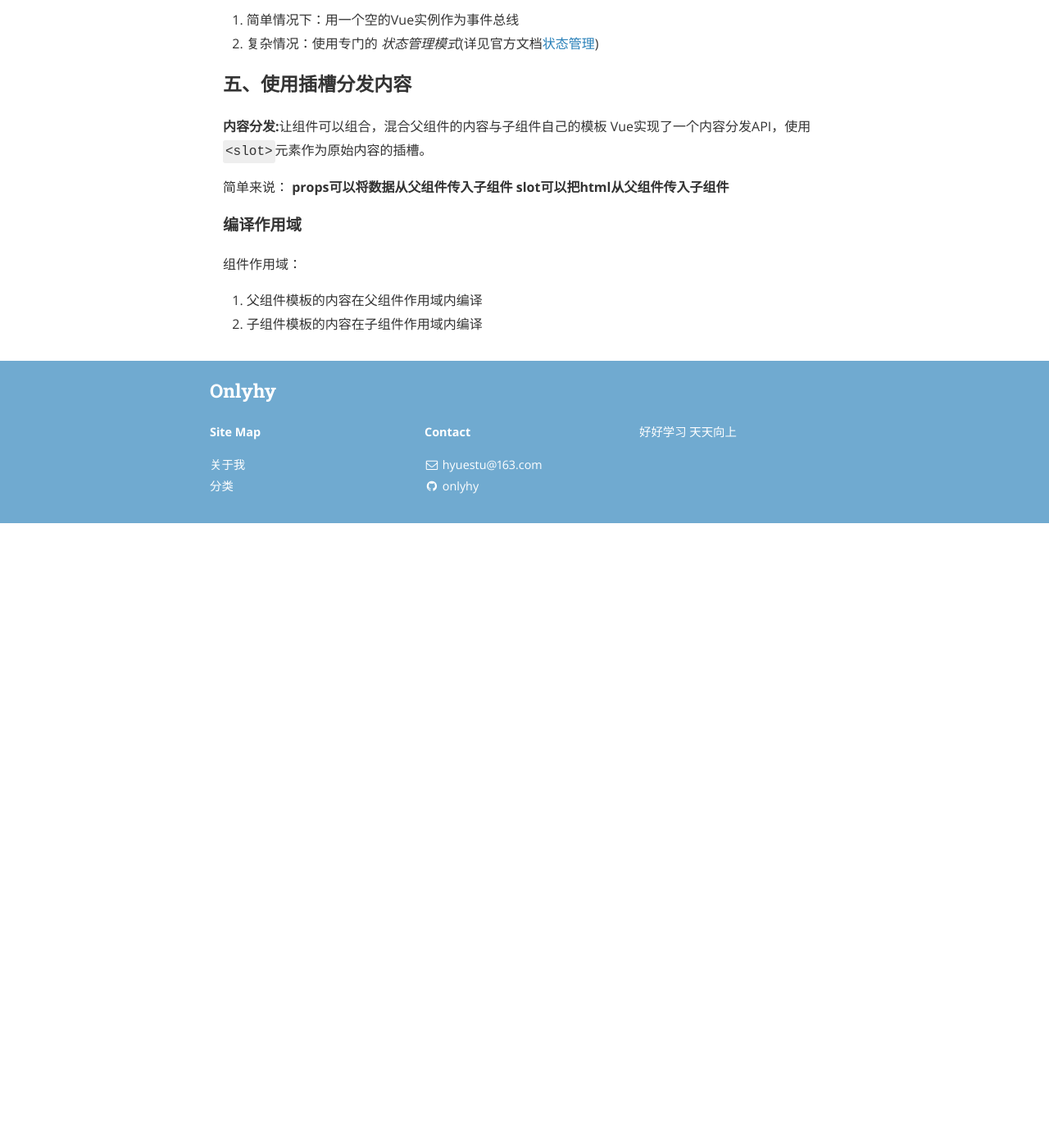
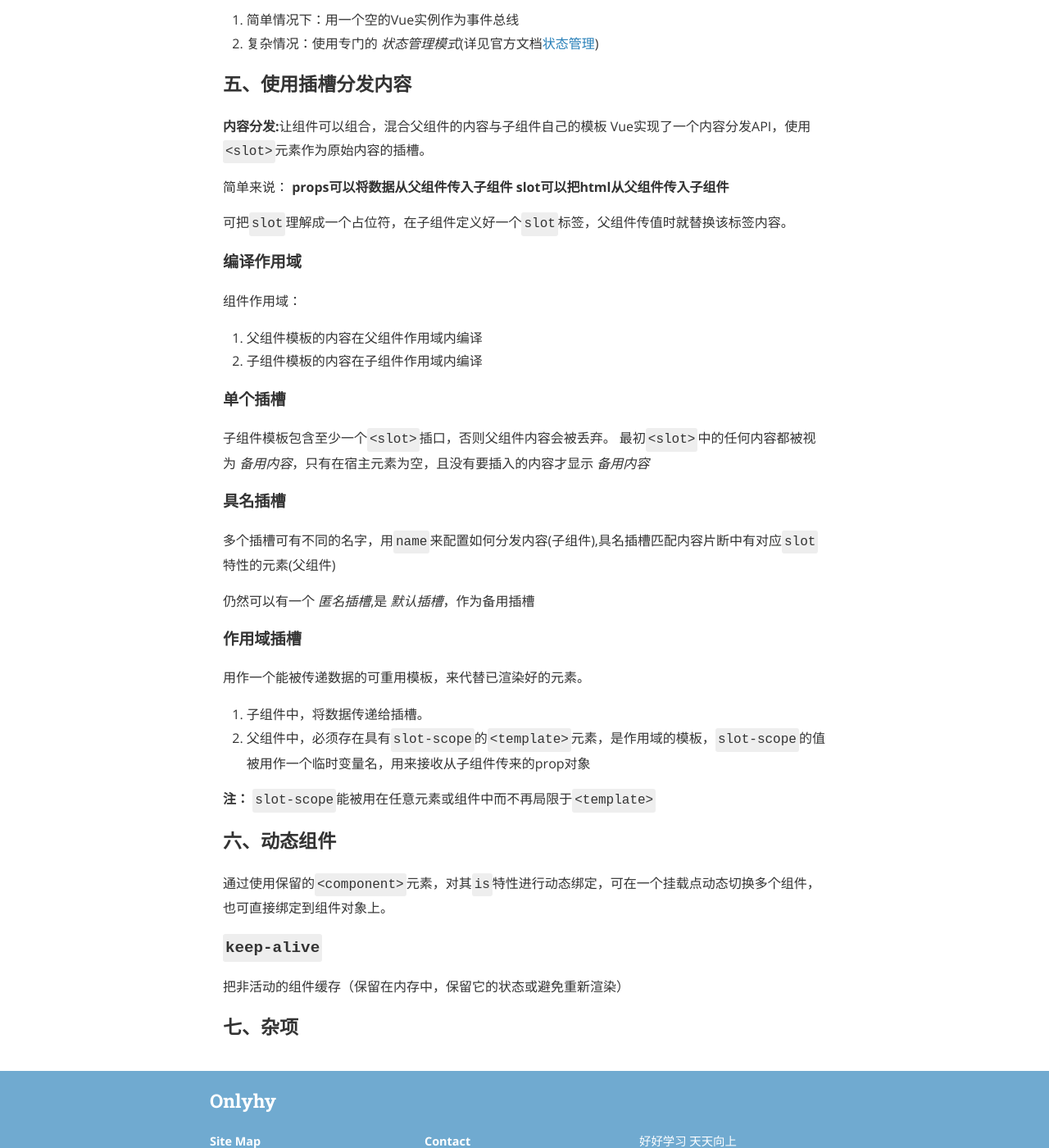
Before and after one commit to onlyhy/onlyhy.github.io, a Jekyll site: the page built from _posts/2018-04-12-Vue组件.markdown, in a window 1280 px wide and 1400 px high, scrolled down 6485 px. Shown: the whole window at 82% size. Built offline with Jekyll 4.4.1, drawn with Linux system fonts in a browser that asks for light colours; nearby versions of some CDN libraries; before the commit the page ends 7123 px from its top, so only the background shows below that.

Commit message:
:memo:  Vue-component

```diff
--- a/_posts/2018-04-12-Vue组件.markdown
+++ b/_posts/2018-04-12-Vue组件.markdown
@@ -65,6 +65,7 @@ DOM作为模板时，会受到HTML本身的限制，像`<ul>` `<ol>` `<table>`
 ### 二、Prop
 
 #### Prop传递数据
+
 子组件显式地用props选项声明它预期的数据
 
     Vue.component('child', {
@@ -82,6 +83,7 @@ DOM作为模板时，会受到HTML本身的限制，像`<ul>` `<ol>` `<table>`
     `hello!`
 
 #### camelCase(驼峰式命名) vs. kebab-case(短横线分隔式命名)
+
  HTML特性不区分大小写，则当不是使用字符串模板（字符串模板，无限制）时，camelCase的prop需要转换为对应的kebab-case
 
     Vue.component('child', {
@@ -141,6 +143,7 @@ DOM作为模板时，会受到HTML本身的限制，像`<ul>` `<ol>` `<table>`
 2. 需要用<strong>`v-bind`</strong>传JS的数值
 
 #### 单向数据流
+
 Prop是单向绑定，父组件属性--->子组件，子组件--X-->父组件。
 子组件随父组件的更新而更新，<strong>不该在子组件内部改prop</strong>
 
@@ -157,6 +160,7 @@ Prop是单向绑定，父组件属性--->子组件，子组件--X-->父组件。
 **注：JavaScript 中对象和数组是引用类型，指向同一个内存空间，如果 prop 是一个对象或数组，在子组件内部改变它会影响父组件的状态。**
 
 #### Prop验证
+
 为组件的prop指定验证规则，若传入数据不符合要求则警告
 <strong>指定规则要用对象的形式定义prop,不能用字符串数组</strong>
 
@@ -196,9 +200,11 @@ Prop是单向绑定，父组件属性--->子组件，子组件--X-->父组件。
     })
 
 ### 三、非Prop特性
+
 可直接传入组件，不需要定义prop。组件可以接收任意传入的特性，这些特性都会被添加到组件的根元素上。
 
 #### 替换/合并现有特性
+
 比如当定义了不同的class值，分别来自组件自身和父组件，Vue对`class`和`style`这两个特性的值会做合并（merge）操作
 
 
@@ -213,14 +219,17 @@ Prop是单向绑定，父组件属性--->子组件，子组件--X-->父组件。
 3. 父组件可以在使用子组件的地方用`v-on`来监听子组件触发的事件（*不能用`$on`监听子组件，必须在模板中用`v-on`*）
 
 #### 给组件绑定原生事件
+
 在组件的根元素上监听一个原生事件，用`v-on`的修饰符`.native`
 
     <my-component v-on:click.native="doTheThing"></my-component>
 
 #### .sync修饰符
+
 只作为一个编译时的语法糖，会被扩展为一个自动更新父组件属性的`v-on`监听器
 
 #### 使用自定义事件的表单输入组件
+
 自定义事件可用来创建自定义的表单输入组件，用`v-model`进行数据双向绑定
 
 `v-model`生效：
@@ -228,6 +237,7 @@ Prop是单向绑定，父组件属性--->子组件，子组件--X-->父组件。
 2. 有新值时触发`input`事件并将新值作为参数
 
 #### 自定义组件的v-model
+
 默认下，`v-model`使用`value` prop 和`input`事件，但单选框之类的将`value`用作其他。
 可用组件的`model` 选项可以修改而避免冲突
 
@@ -240,6 +250,7 @@ Prop是单向绑定，父组件属性--->子组件，子组件--X-->父组件。
 
 
 ### 五、使用插槽分发内容
+
 <strong>内容分发:</strong>让组件可以组合，混合父组件的内容与子组件自己的模板
 Vue实现了一个内容分发API，使用`<slot>`元素作为原始内容的插槽。
 
@@ -247,8 +258,41 @@ Vue实现了一个内容分发API，使用`<slot>`元素作为原始内容的插
 **props可以将数据从父组件传入子组件**
 **slot可以把html从父组件传入子组件**
 
+可把`slot`理解成一个占位符，在子组件定义好一个`slot`标签，父组件传值时就替换该标签内容。
 
 #### 编译作用域
+
   组件作用域：
    1. 父组件模板的内容在父组件作用域内编译
    2. 子组件模板的内容在子组件作用域内编译
+
+#### 单个插槽
+
+子组件模板包含至少一个`<slot>`插口，否则父组件内容会被丢弃。
+最初`<slot>`中的任何内容都被视为 *备用内容*，只有在宿主元素为空，且没有要插入的内容才显示 *备用内容*
+
+#### 具名插槽
+
+多个插槽可有不同的名字，用`name`来配置如何分发内容(子组件),具名插槽匹配内容片断中有对应`slot`特性的元素(父组件)
+
+仍然可以有一个 *匿名插槽*,是 *默认插槽*，作为备用插槽
+
+#### 作用域插槽
+
+用作一个能被传递数据的可重用模板，来代替已渲染好的元素。
+1. 子组件中，将数据传递给插槽。
+2. 父组件中，必须存在具有`slot-scope`的`<template>`元素，是作用域的模板，`slot-scope`的值被用作一个临时变量名，用来接收从子组件传来的prop对象
+
+**注：**
+`slot-scope`能被用在任意元素或组件中而不再局限于`<template>`
+
+
+### 六、动态组件
+
+通过使用保留的`<component>`元素，对其`is`特性进行动态绑定，可在一个挂载点动态切换多个组件，也可直接绑定到组件对象上。
+
+#### `keep-alive`
+
+把非活动的组件缓存（保留在内存中，保留它的状态或避免重新渲染）
+
+### 七、杂项
```
